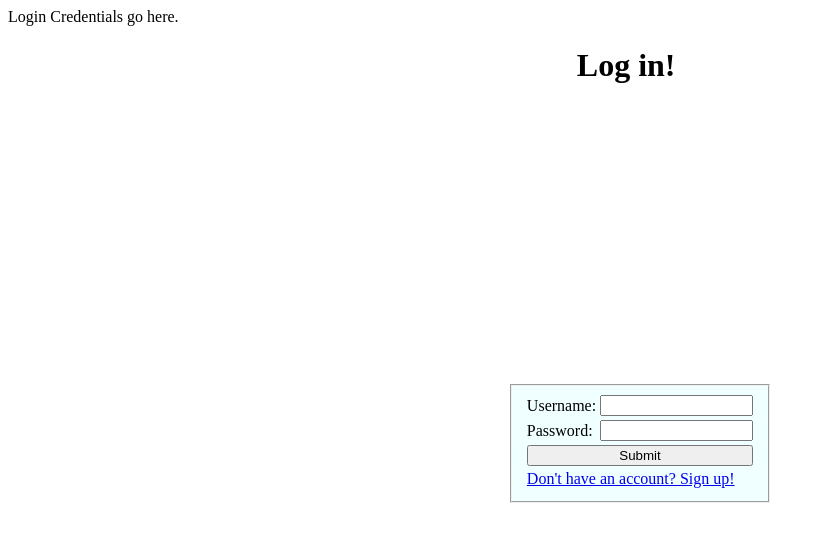
After one commit to thuyn789/hidden-item-php-game, a PHP site: page /login.php in a window 1280 px wide. The commit adds this page. Shown: the top 542 px of the page, without its empty margins (0-825 px from the left). Run offline with PHP 8.4, Linux system fonts and the light colour scheme.

Commit message:
Add files via upload

```diff
--- /dev/null
+++ b/login.php
@@ -0,0 +1,82 @@
+<?php session_start(); /*start session */
+
+if(isset($_POST['Submit'])) {
+
+    $logins = array('Test' => '123456');
+
+    /* Check and assign submitted Username and Password to new variable */
+		$Username = isset($_POST['username']) ? $_POST['username'] : '';
+		$Password = isset($_POST['password']) ? $_POST['password'] : '';
+
+    /* Check Username and Password existence in defined array */
+		if (isset($logins[$Username]) && $logins[$Username] == $Password){
+			/* Success: Set session variables and redirect to Protected page  */
+			$_SESSION['UserData']['Username']=$logins[$Username];
+			header("location:index.php");
+			exit;
+        } else {
+            $msg="Invalid Login Info";
+        }
+}
+?>
+
+<!doctype html>
+<html>
+<head>
+<title>
+    Login page
+</title>
+<link rel="stylesheet" href="./style.css">
+</head>
+<body>
+    Login Credentials go here.
+    <h1 class="title">Log in!</h1>
+
+    <div class="inputs">
+
+        <form class="input" action="" method="POST" name="login_form">
+            <fieldset>
+            <table>
+                <tr>
+                    <td>
+                        <label for="username">Username:</label>
+                    </td>
+                    <td>
+                        <input name="username" type="text" size="16">
+                    </td>
+                </tr>
+
+                <tr>
+                    <td>
+                        <label for="password">Password:</label>
+                    </td>
+
+                    <td>
+                        <input name="password" type="text" size="16">
+                    </td>
+
+                </tr>
+
+                <tr>
+                    <td colspan="2" class="centered">
+                        <input name="Submit" type="submit" class="submit-btn">
+                    </td>
+
+                </tr>
+
+                <tr>
+                    <td colspan="2" class="centered">
+                        <a href="./signup.php"> Don't have an account? Sign up!</a>
+                    </td>
+
+                </tr>
+
+
+            </table>
+            </fieldset>
+        </form>
+
+    </div>
+
+</body>
+</html>
--- /dev/null
+++ b/style.css
@@ -0,0 +1,96 @@
+.textfields-container {
+    display: flex;
+    justify-content: center;
+    flex-direction: column;
+
+    width: 100%;
+    height: 100%;
+    /*border: 3px solid green*/
+}
+
+.top-container {
+    width: 100%;
+    height: 20%;
+    /*background-color: red;*/
+}
+
+.mid-container {
+    width: 100%;
+    flex-grow: 1;
+    /*background-color: green;*/
+    display: flex;
+    flex-direction: row;
+}
+
+.mid-left-container {
+    width: 30%;
+    height: 100%;
+    /*background-color: yellow; */
+}
+
+
+.mid-center-container {
+    height: 100%;
+    flex-grow: 1;
+    /*border: 3px solid yellow;*/
+    justify-content: center;
+}
+
+.mid-center {
+    display: flex;
+    justify-content: center;
+    margin-top: 30%;
+
+}
+
+.mid-right-container {
+    width: 30%;
+    height: 100%;
+    /*background-color: greenyellow;*/
+}
+
+.bottom-container {
+    width: 100%;
+    height: 20%;
+    /*background-color: blue;*/
+}
+
+form.input {
+
+    height: 50%;
+}
+
+fieldset {
+    background-color: azure;
+}
+
+ul {
+    margin-top: 20px;
+}
+
+li {
+    margin-top: 10px;
+}
+
+/*
+Test.html stuff
+*/
+
+.inputs {
+    display: flex;
+    justify-content: center;
+    margin-top: 300px;
+}
+
+h1.title {
+    font-weight: bold;
+    margin-left: 45%;
+}
+
+input.submit-btn {
+    width: 100%;
+}
+
+tr.centered {
+    align: center;
+}
```
Also changed, not shown: index.php (added, +10 -0 lines), signup.php (+94 -44 lines).
